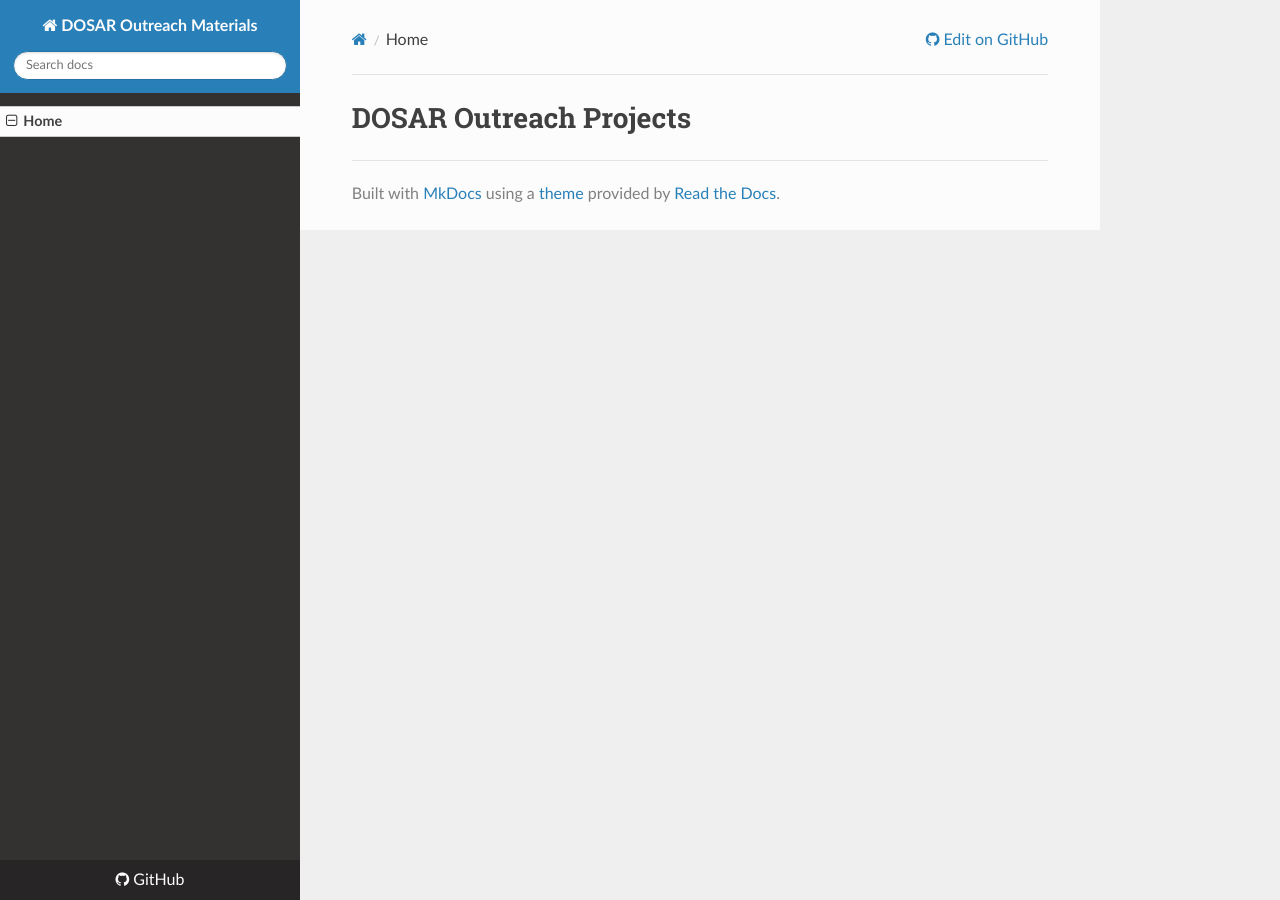
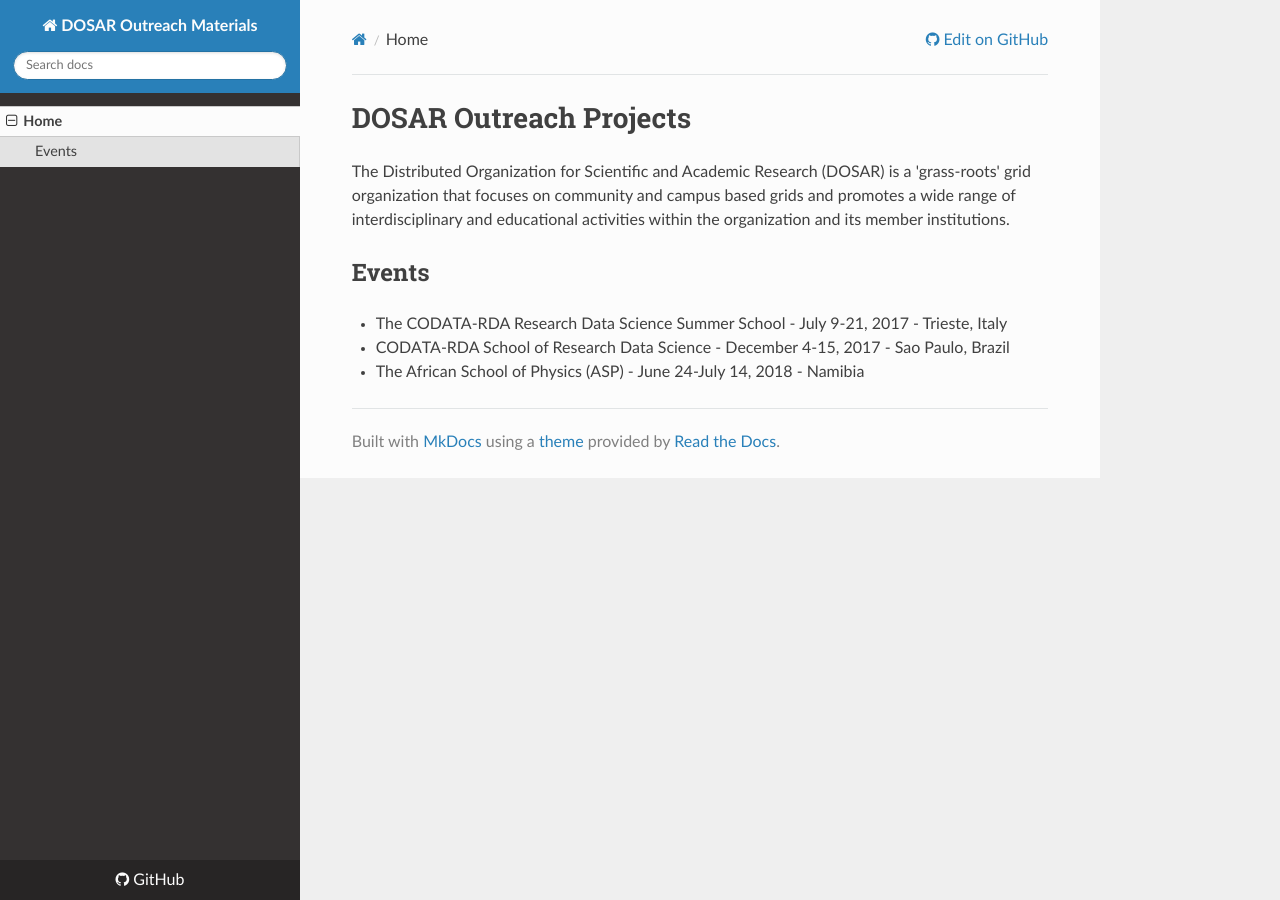
Before and after one commit to opensciencegrid/dosar, an MkDocs documentation site: the page built from docs/index.md, in a window 1280 px wide. Built offline with MkDocs 1.6.1, drawn with Linux system fonts in a browser that asks for light colours; nearby versions of some CDN libraries; old or Windows-style settings are respelled for this version of MkDocs.

Commit message:
Update index.md

```diff
--- a/docs/index.md
+++ b/docs/index.md
@@ -1 +1,8 @@
 # DOSAR Outreach Projects
+
+The Distributed Organization for Scientific and Academic Research (DOSAR) is a 'grass-roots' grid organization that focuses on community and campus based grids and promotes a wide range of interdisciplinary and educational activities within the organization and its member institutions.
+
+## Events
+   * The CODATA-RDA Research Data Science Summer School - July 9-21, 2017 - Trieste, Italy
+   * CODATA-RDA School of Research Data Science - December 4-15, 2017 - Sao Paulo, Brazil
+   * The African School of Physics (ASP) - June 24-July 14, 2018 - Namibia
```
